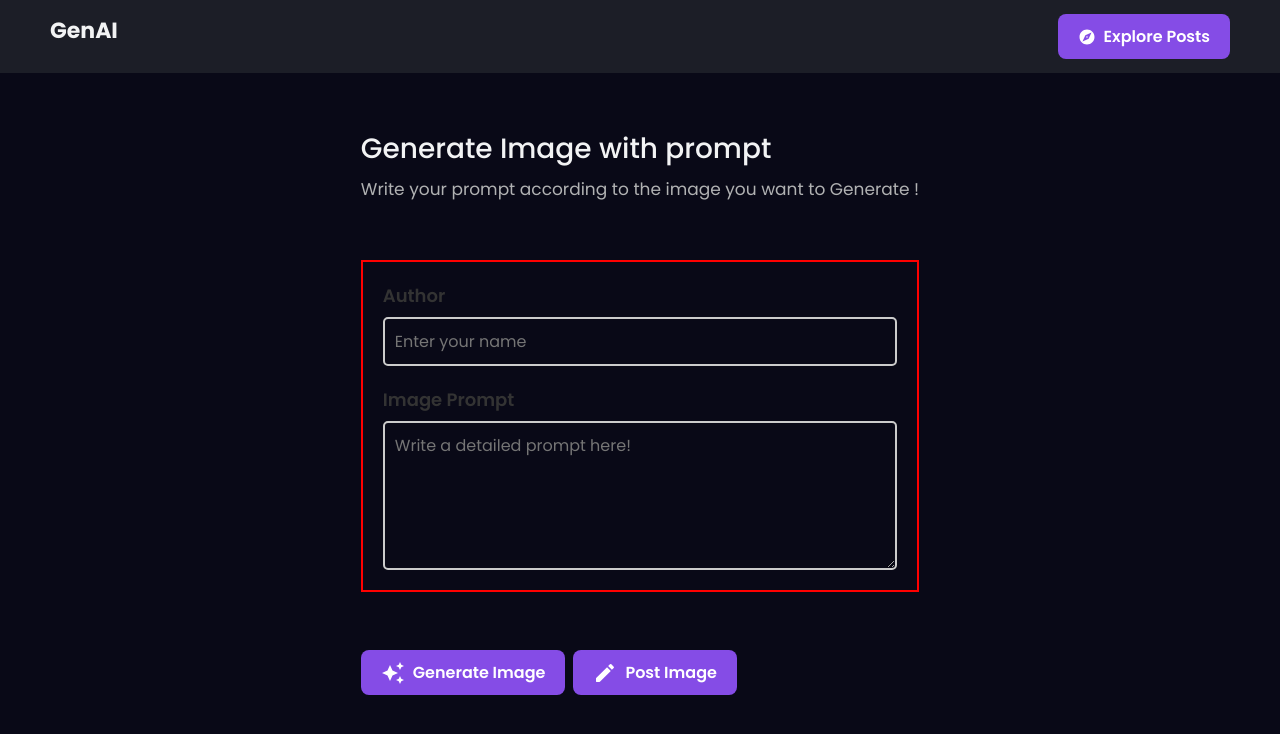
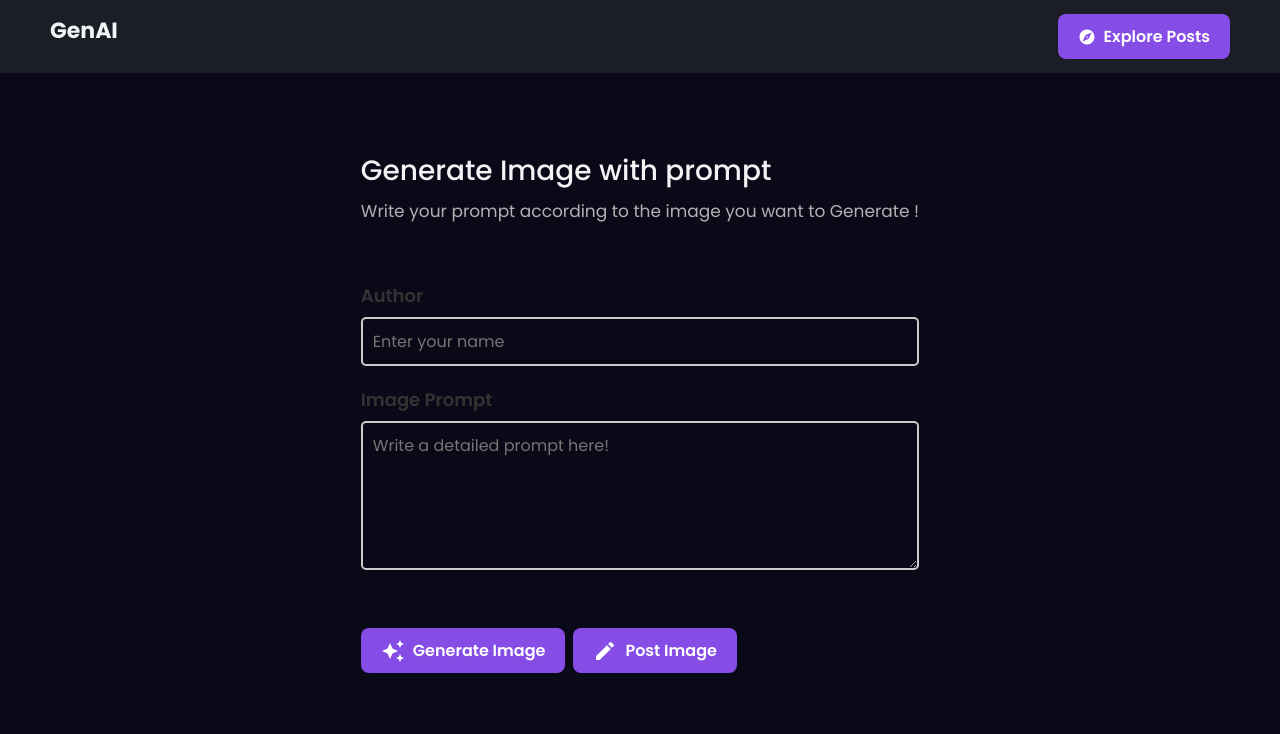
Before and after one commit to Sushant883/AiImageGenerator, a React (Create React App) app in the folder client/: page /post in a window 1280 px wide. Shown: the top 734 px of the page. Built offline with nearby package versions, Linux system fonts and the light colour scheme.

Commit message:
add text area or input filed

```diff
--- a/client/src/components/GenerateImageForm.jsx
+++ b/client/src/components/GenerateImageForm.jsx
@@ -6,6 +6,7 @@ import { AutoAwesome, CreateRounded } from "@mui/icons-material";
 
 const Form = styled.div`
   flex: 1;
+  // border: 2px solid blue;
   padding: 16px 20px;
   display: flex;
   flex-direction: column;
@@ -18,11 +19,13 @@ const Top = styled.div`
   gap: 6px;
 `;
 const Title = styled.div`
+  // border: 2px solid white;
   font-size: 28px;
   font-weight: 500;
   color: ${({ theme }) => theme.text_primary};
 `;
 const Desc = styled.div`
+  // border: 2px solid red;
   font-size: 17px;
   font-weight: 400;
   color: ${({ theme }) => theme.text_secondary};
@@ -30,15 +33,22 @@ const Desc = styled.div`
 const Body = styled.div`
   display: flex;
   flex-direction: column;
-  gap: 18px;
-  border:2px solid red;
+  // gap: 18px;
+  // border: 2px solid red;
   font-size: 12px;
+  padding: 0px 0px;
   font-weight: 400;
+  // margin-botton: 0px;
   color: ${({ theme }) => theme.text_secondary};
 `;
 const Actions = styled.div`
+  // border: 2px solid red;
+  marign-top: 0px;
   // flex: 1;
   display: flex;
+  flex: start;
+  // height:150px;
+
   gap: 8px;
 `;
 
@@ -69,7 +79,6 @@ const GenerateImageForm = () => {
         >
         </label> */}
         <TextInput /> {/*  this is Text input component */}
-
         {/* <Textarea>
 
         </Textarea>
@@ -79,7 +88,6 @@ const GenerateImageForm = () => {
         name="name"
         row="8"
         textarea />  this is Text input component */}
-
       </Body>
 
       <Actions>
--- a/client/src/components/TextInput.jsx
+++ b/client/src/components/TextInput.jsx
@@ -59,9 +59,10 @@ import styled from "styled-components";
 
 // Container for the form
 const Form = styled.div`
-  padding: 20px;
+  // padding: 20px;
   display: flex;
   flex-direction: column;
+  // border: 2px solid blue;
   gap: 20px;
   width: 100%;
   // max-width: 500px;
@@ -73,6 +74,7 @@ const InputContainer = styled.div`
   display: flex;
   flex-direction: column;
   gap: 8px;
+
 `;
 
 // Label styling
```
